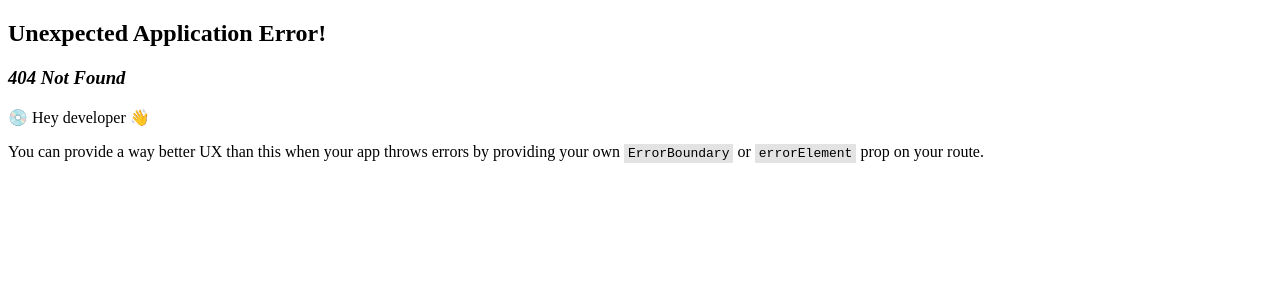
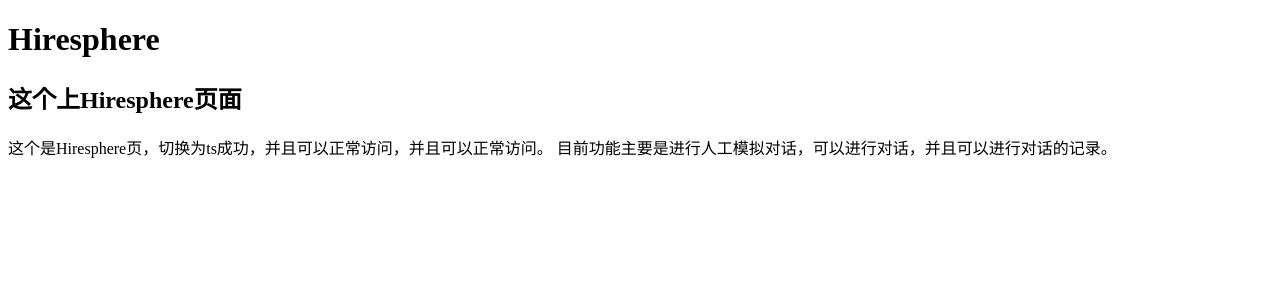
Before and after one commit to Chismnie/HireSphere, a React (Vite) app: page /hiresphere in a window 1280 px wide. Before the commit this address had no page. Shown: the top 300 px of the page. Built offline with nearby package versions, Linux system fonts and the light colour scheme.

Commit message:
feat: 增加hire页

```diff
--- a/scripts/generate-sitemap.js
+++ b/scripts/generate-sitemap.js
@@ -25,6 +25,11 @@
     priority: 0.8,
     changefreq: "monthly",
   },
+  {
+    path: "/hiresphere",
+    priority: 1,
+    changefreq: "monthly",
+  },
   // 添加更多路由
 ];
 
--- a/src/router/router.tsx
+++ b/src/router/router.tsx
@@ -1,6 +1,7 @@
 import { createBrowserRouter, Navigate } from "react-router-dom";
 import Login from "../view/Login/login";
 import Home from "../view/Home/index";
+import Hiresphere from "../view/Hiresphere/index";
 const routers = [
   {
     path: "/",
@@ -14,6 +15,14 @@
     path: "/home",
     element: <Home />,
   },
+  {
+    path: "/hiresphere",
+    element: <Hiresphere />,
+    meta: {
+      title: "Hiresphere",
+      description: "这里是hiresphere页面,我们可以用来进行人工模拟对话",
+    },
+  },
 ];
 
 // eslint-disable-next-line react-refresh/only-export-components
--- /dev/null
+++ b/src/view/Hiresphere/index.tsx
@@ -0,0 +1,13 @@
+const Hiresphere: React.FC = () => {
+  return (
+    <div>
+      <h1>Hiresphere</h1>
+      <h2>这个上Hiresphere页面</h2>
+      <p>
+        这个是Hiresphere页，切换为ts成功，并且可以正常访问，并且可以正常访问。
+        目前功能主要是进行人工模拟对话，可以进行对话，并且可以进行对话的记录。
+      </p>
+    </div>
+  );
+};
+export default Hiresphere;
```
